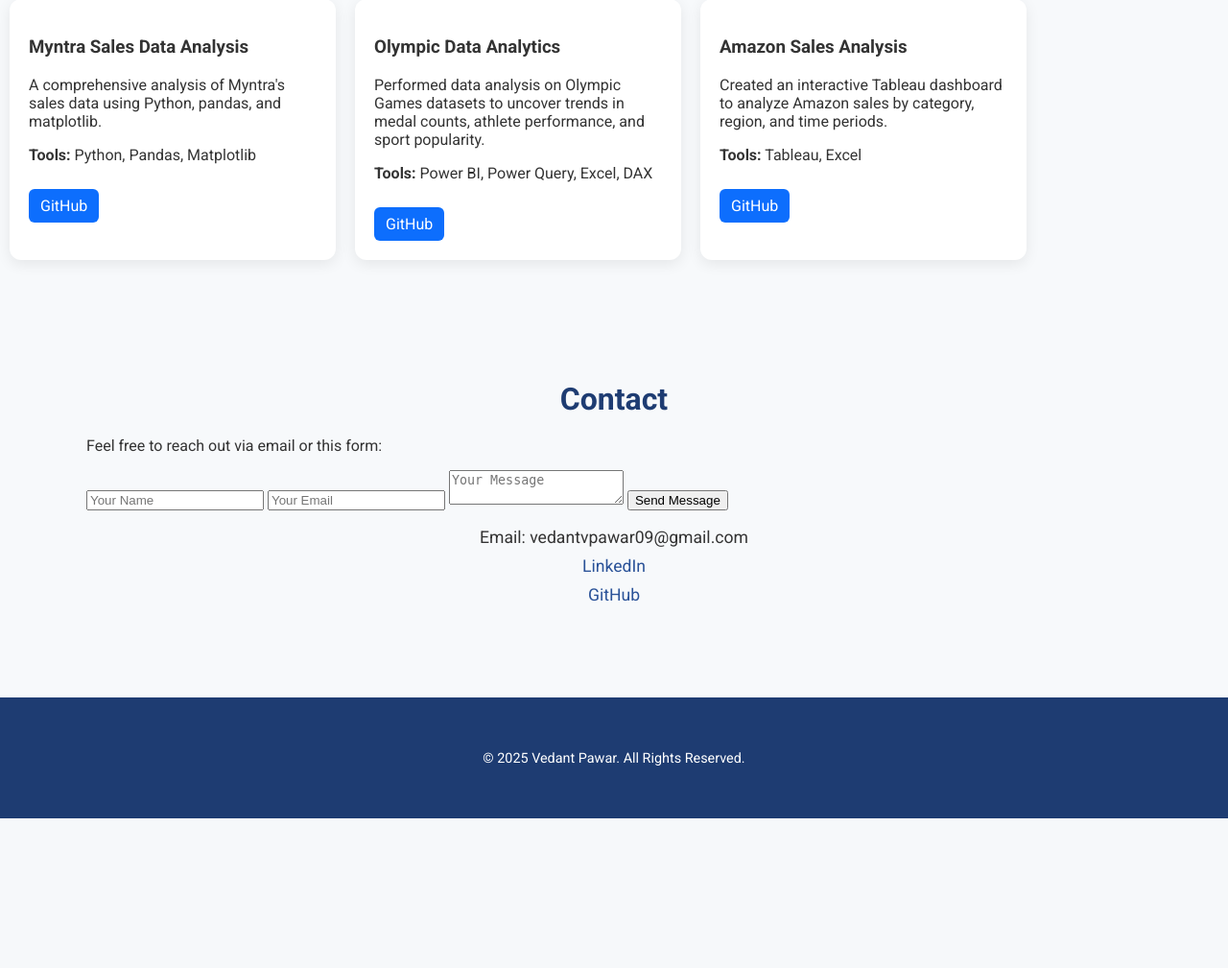
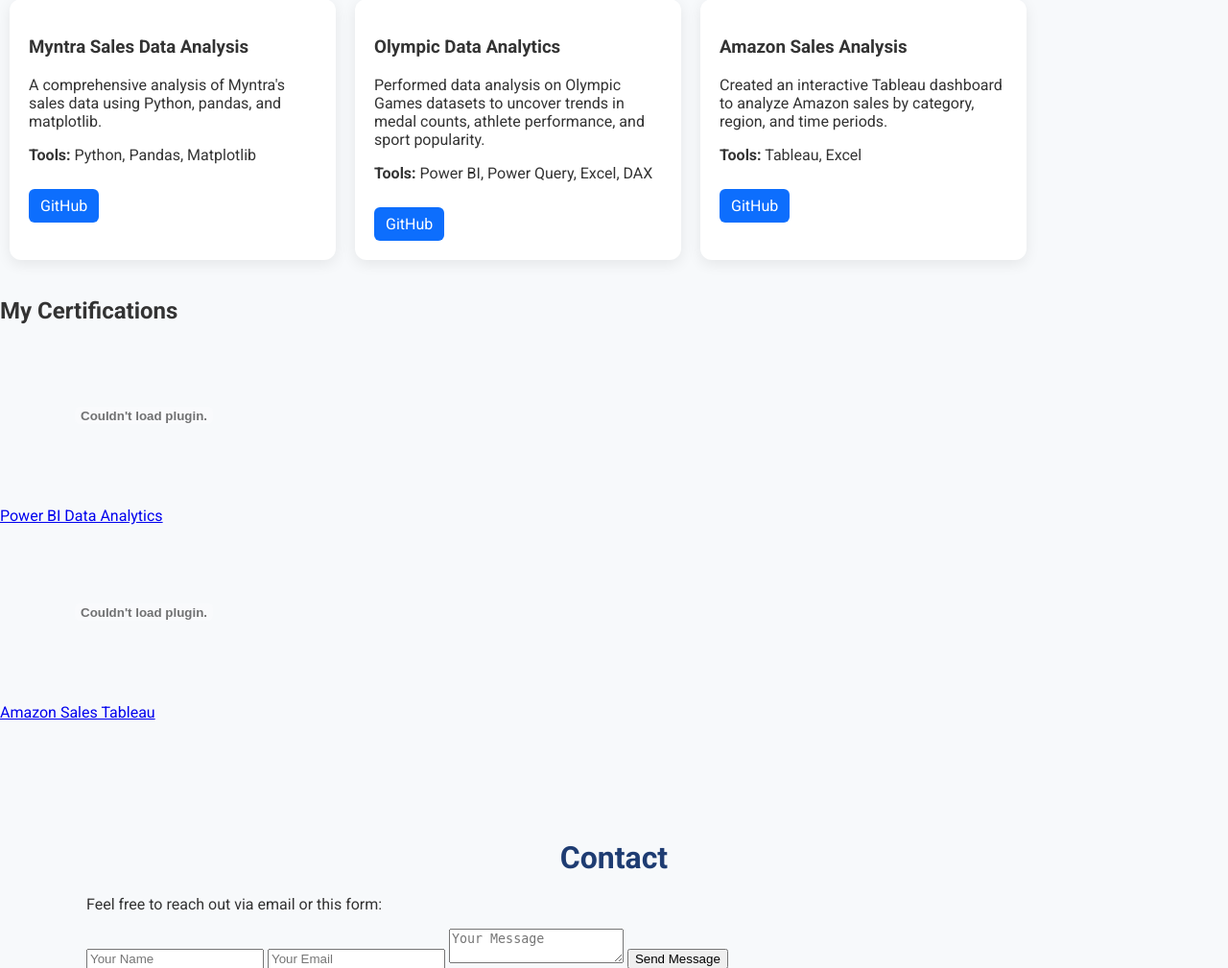
Before and after one commit to Vedant05122003/Portfolio-Site, a Flask app: page / in a window 1280 px wide. Shown: the part 1435-2444 px from the top of the page at 96% size. Before the commit the page ends 2288 px from the top, so only its background shows below. Run offline with Flask 3, Linux system fonts and the light colour scheme.

Commit message:
Update index.html

```diff
--- a/templates/index.html
+++ b/templates/index.html
@@ -139,6 +139,26 @@
 
     </div>
   </section>
+    <section id="certifications">
+  <h2 class="section-title">My Certifications</h2>
+  <div class="certs-container">
+    <div class="cert-card">
+      <a href="static/certs/cert1.pdf" target="_blank">
+        <embed src="static/certs/cert1.pdf#toolbar=0&navpanes=0&scrollbar=0" type="application/pdf" class="cert-preview">
+        <p>Power BI Data Analytics</p>
+      </a>
+    </div>
+
+    <div class="cert-card">
+      <a href="static/certs/cert2.pdf" target="_blank">
+        <embed src="static/certs/cert2.pdf#toolbar=0&navpanes=0&scrollbar=0" type="application/pdf" class="cert-preview">
+        <p>Amazon Sales Tableau</p>
+      </a>
+    </div>
+
+    <!-- Add more cert cards -->
+  </div>
+</section>
 
 
     <section id="contact" class="section">
@@ -159,6 +179,7 @@
         </div>
     </section>
 
+
     <footer>
         <div class="container">
             <p>&copy; 2025 Vedant Pawar. All Rights Reserved.</p>
```
